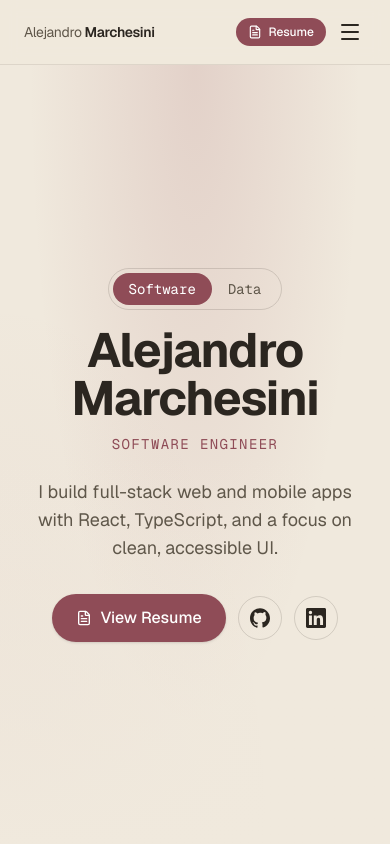
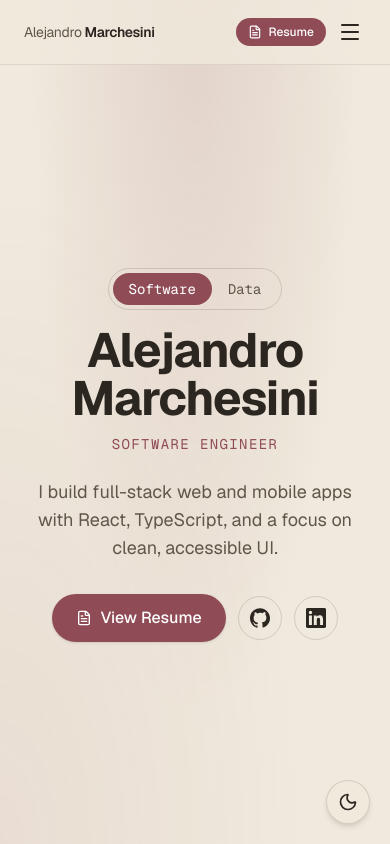
Before and after one commit to Alejandromarchesini12/portfolio-website, a Next.js app: page / in a window 390 px wide. Shown: the top 844 px of the page. Built offline with nearby package versions, Linux system fonts and the light colour scheme.

Commit message:
Dark mode + change of location of nav bar

```diff
--- a/src/app/globals.css
+++ b/src/app/globals.css
@@ -5,6 +5,7 @@
   --foreground: #2b2620; /* espresso */
   --muted: #5f574a;      /* deep taupe */
   --accent: #8f4c57;     /* dusty rose (AA-compliant on background) */
+  --on-accent: #ffffff;  /* text/icon color on top of accent fills */
 }
 
 @theme inline {
@@ -12,8 +13,19 @@
   --color-foreground: var(--foreground);
   --color-muted: var(--muted);
   --color-accent: var(--accent);
+  --color-on-accent: var(--on-accent);
   --font-sans: var(--font-geist-sans);
   --font-mono: var(--font-geist-mono);
+}
+
+/* Dark mode: override the design tokens under .dark on <html>.
+   Light mode is completely untouched. */
+.dark {
+  --background: #17141a; /* dark plum-charcoal */
+  --foreground: #ece7e3; /* warm off-white */
+  --muted: #a89f96;      /* warm gray */
+  --accent: #cf929b;     /* lighter dusty rose, readable on dark */
+  --on-accent: #201a1d;  /* dark text on the lighter accent fills */
 }
 
 /* Fluid root font-size: scales the whole rem-based design with the viewport.
--- a/src/app/layout.tsx
+++ b/src/app/layout.tsx
@@ -2,7 +2,16 @@ import type { Metadata } from "next";
 import { Geist, Geist_Mono } from "next/font/google";
 import Nav from "@/components/Nav"
 import { TrackProvider } from "@/components/TrackProvider";
+import ThemeToggle from "@/components/ThemeToggle";
 import "./globals.css";
+
+// Runs before paint to apply the saved theme, preventing a light/dark flash.
+const themeScript = `
+try {
+  var t = localStorage.getItem('theme');
+  if (t === 'dark') document.documentElement.classList.add('dark');
+} catch (e) {}
+`;
 
 const geistSans = Geist({
   variable: "--font-geist-sans",
@@ -27,18 +36,27 @@ export default function RootLayout({
   return (
     <html
       lang="en"
+      suppressHydrationWarning
       className={`${geistSans.variable} ${geistMono.variable} h-full scroll-smooth scroll-pt-20 antialiased`}
     >
       <body className="min-h-full flex flex-col">
+        {/* Apply saved theme before paint (no flash). */}
+        <script dangerouslySetInnerHTML={{ __html: themeScript }} />
         {/* If JS is disabled, the observer can't un-hide reveal-wrapped content,
             so force it all visible. */}
         <noscript>
           <style>{`.reveal { opacity: 1 !important; transform: none !important; }`}</style>
         </noscript>
+        {/* Ambient accent glow behind the whole site (tied to the --accent token) */}
+        <div
+          aria-hidden="true"
+          className="pointer-events-none fixed inset-0 -z-10 bg-[radial-gradient(ellipse_at_top,color-mix(in_srgb,var(--accent)_14%,transparent),transparent_60%),radial-gradient(ellipse_at_bottom_left,color-mix(in_srgb,var(--accent)_7%,transparent),transparent_55%)]"
+        />
         <TrackProvider>
           <Nav />
           {children}
         </TrackProvider>
+        <ThemeToggle />
       </body>
     </html>
   );
--- a/src/components/Hero.tsx
+++ b/src/components/Hero.tsx
@@ -12,24 +12,13 @@ export default function Hero() {
 
     return (
         <section id="home" className="relative flex min-h-[calc(100svh_-_4rem)] items-center overflow-hidden">
-            {/* Gradient fallback background. Swap for a real image later by adding an <img>/bg here. */}
-            <div
-                aria-hidden="true"
-                className="pointer-events-none absolute inset-0 -z-10 bg-[radial-gradient(ellipse_at_top,rgba(157,85,96,0.16),transparent_60%),radial-gradient(ellipse_at_bottom_left,rgba(157,85,96,0.06),transparent_50%)]"
-            />
-            {/* Subtle scrim so text stays readable over any future image */}
-            <div
-                aria-hidden="true"
-                className="pointer-events-none absolute inset-0 -z-10 bg-gradient-to-b from-background/0 via-background/0 to-background"
-            />
-
             <div className="mx-auto w-full max-w-3xl px-6 py-20 text-center">
                 <div className="inline-flex rounded-full border border-foreground/15 p-1 font-mono text-sm">
                     <button
                     onClick={() => setTrack("se")}
                     className={`rounded-full px-4 py-1.5 transition focus-visible:outline-none focus-visible:ring-2 focus-visible:ring-accent focus-visible:ring-offset-2 focus-visible:ring-offset-background ${
                         track === "se"
-                        ? "bg-accent text-white"
+                        ? "bg-accent text-on-accent"
                         : "text-muted hover:text-foreground"
                     }`}
                     >
@@ -39,7 +28,7 @@ export default function Hero() {
                     onClick={() => setTrack("ds")}
                     className={`rounded-full px-4 py-1.5 transition focus-visible:outline-none focus-visible:ring-2 focus-visible:ring-accent focus-visible:ring-offset-2 focus-visible:ring-offset-background ${
                         track === "ds"
-                        ? "bg-accent text-white"
+                        ? "bg-accent text-on-accent"
                         : "text-muted hover:text-foreground"
                     }`}
                     >
@@ -59,7 +48,7 @@ export default function Hero() {
                     <a href={current.resume}
                     target="_blank"
                     rel="noopener noreferrer"
-                    className="inline-flex items-center gap-2 rounded-full bg-accent px-6 py-3 font-medium text-white shadow-sm transition hover:opacity-90 focus-visible:outline-none focus-visible:ring-2 focus-visible:ring-accent focus-visible:ring-offset-2 focus-visible:ring-offset-background">
+                    className="inline-flex items-center gap-2 rounded-full bg-accent px-6 py-3 font-medium text-on-accent shadow-sm transition hover:opacity-90 focus-visible:outline-none focus-visible:ring-2 focus-visible:ring-accent focus-visible:ring-offset-2 focus-visible:ring-offset-background">
                         <FileText className="h-4 w-4" aria-hidden="true" />
                         View Resume
                     </a>
--- a/src/components/Projects.tsx
+++ b/src/components/Projects.tsx
@@ -32,7 +32,7 @@ export default function Projects() {
                     onClick={() => setActiveFilter(filter)}
                     className={`rounded-full px-4 py-1.5 transition focus-visible:outline-none focus-visible:ring-2 focus-visible:ring-accent focus-visible:ring-offset-2 focus-visible:ring-offset-background ${
                         activeFilter === filter
-                        ? "bg-accent text-white"
+                        ? "bg-accent text-on-accent"
                         : "border border-foreground/15 text-muted hover:border-foreground/40 hover:text-foreground"
                     }`}
                     >
@@ -53,7 +53,7 @@ export default function Projects() {
                             href={project.demo}
                             target="_blank"
                             rel="noopener noreferrer"
-                            className="absolute right-3 top-3 z-10 rounded-full border border-foreground/15 bg-background/80 px-3 py-1.5 font-mono text-xs backdrop-blur transition hover:border-accent hover:bg-accent hover:text-white focus-visible:outline-none focus-visible:ring-2 focus-visible:ring-accent focus-visible:ring-offset-2 focus-visible:ring-offset-background"
+                            className="absolute right-3 top-3 z-10 rounded-full border border-foreground/15 bg-background/80 px-3 py-1.5 font-mono text-xs backdrop-blur transition hover:border-accent hover:bg-accent hover:text-on-accent focus-visible:outline-none focus-visible:ring-2 focus-visible:ring-accent focus-visible:ring-offset-2 focus-visible:ring-offset-background"
                             >
                                 Demo →
                             </a>
--- /dev/null
+++ b/src/components/ThemeToggle.tsx
@@ -0,0 +1,43 @@
+// Floating light/dark theme toggle (bottom-right). Toggles the `.dark` class on
+// <html> (which flips the design tokens) and remembers the choice in localStorage.
+// A no-flash inline script in layout.tsx applies the saved theme before paint.
+"use client";
+
+import { useEffect, useState } from "react";
+import { Sun, Moon } from "lucide-react";
+
+export default function ThemeToggle() {
+    const [theme, setTheme] = useState<"light" | "dark">("light");
+
+    // Sync state with whatever the pre-paint script already applied.
+    useEffect(() => {
+        const isDark = document.documentElement.classList.contains("dark");
+        setTheme(isDark ? "dark" : "light");
+    }, []);
+
+    function toggle() {
+        const next = theme === "dark" ? "light" : "dark";
+        setTheme(next);
+        document.documentElement.classList.toggle("dark", next === "dark");
+        try {
+            localStorage.setItem("theme", next);
+        } catch {
+            // localStorage may be unavailable (private mode); ignore.
+        }
+    }
+
+    return (
+        <button
+            type="button"
+            onClick={toggle}
+            aria-label={theme === "dark" ? "Switch to light mode" : "Switch to dark mode"}
+            className="fixed bottom-5 right-5 z-50 inline-flex h-11 w-11 items-center justify-center rounded-full border border-foreground/15 bg-background/80 text-foreground shadow-md backdrop-blur transition hover:border-foreground/40 hover:text-accent focus-visible:outline-none focus-visible:ring-2 focus-visible:ring-accent focus-visible:ring-offset-2 focus-visible:ring-offset-background"
+        >
+            {theme === "dark" ? (
+                <Sun className="h-5 w-5" aria-hidden="true" />
+            ) : (
+                <Moon className="h-5 w-5" aria-hidden="true" />
+            )}
+        </button>
+    );
+}
```
Also changed, not shown: src/components/CopyEmail.tsx (+34 -5 lines), src/components/Nav.tsx (+7 -7 lines).
